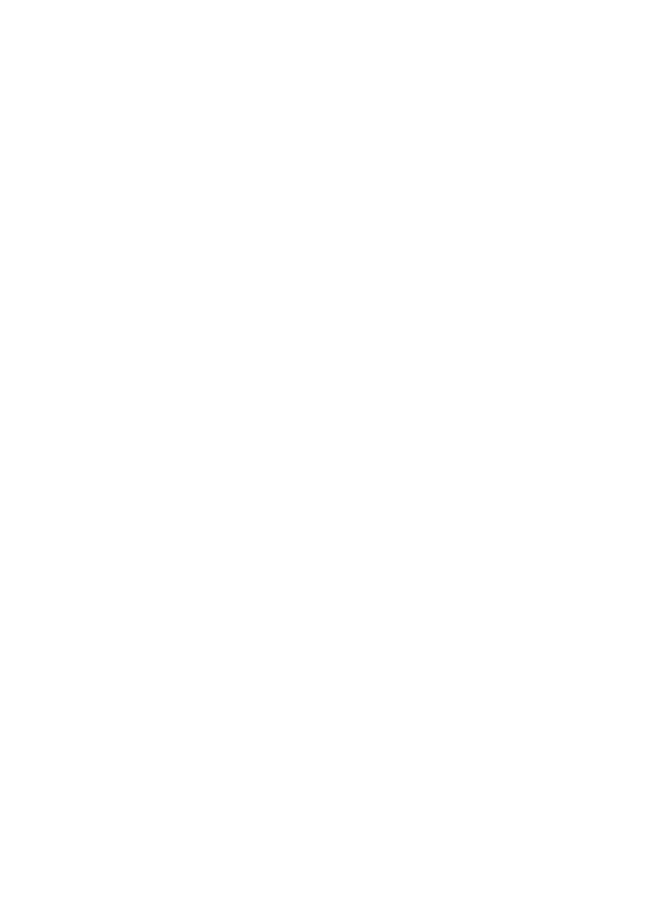
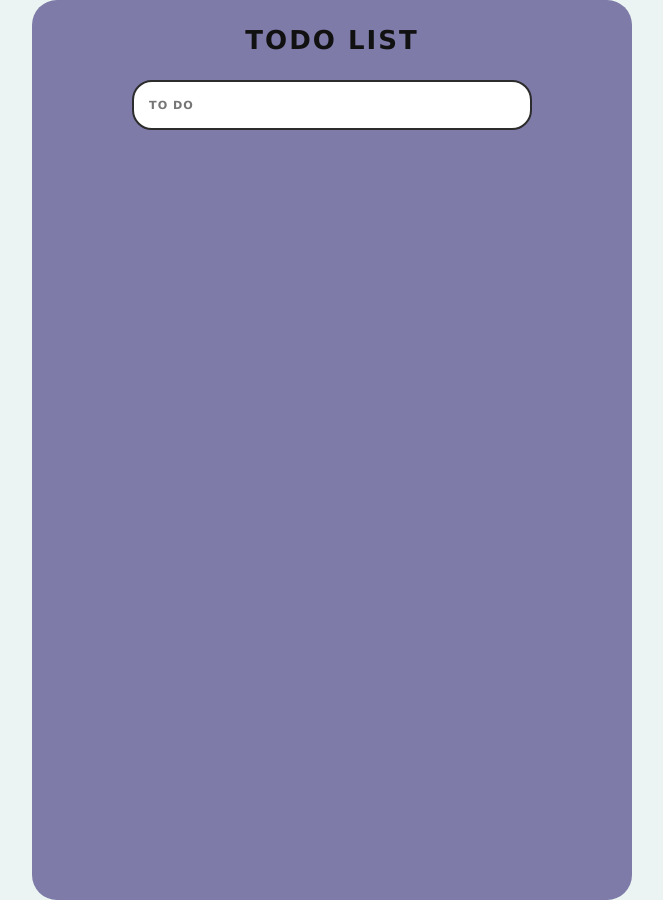
Before and after one commit to Stv-devl/Todo-list-, a plain HTML site: page index.html in a window 1280 px wide. Shown: the whole page, without its empty margins (308-971 px from the left). Before the commit the page ends 800 px from the top, so only its background shows below. Drawn offline with Linux system fonts and the light colour scheme.

Commit message:
Add files via upload

```diff
--- a/index.html
+++ b/index.html
@@ -11,8 +11,27 @@
 </head>
 
 <body>
-  <div class="card"></div>
-
+  <main class="card">
+    <h1>todo list</h1>
+    <form action="">
+      <div class="todo-container">
+        <label for="todo"></label>
+        <input type="text" autocomplete="off" id="todo" placeholder="To do">
+      </div>
+    </form>
+    <ul class="todolist">
+      <li class="todo1"></li>
+      <li class="todo2"></li>
+      <li class="todo3"></li>
+      <li class="todo4"></li>
+      <li class="todo5"></li>
+      <li class="todo6"></li>
+      <li class="todo7"></li>
+      <li class="todo8"></li>
+      <li class="todo9"></li>
+      <li class="todo10"></li>
+    </ul>
+  </main>
   <script src="index.js"></script>
 </body>
 
--- a/index.js
+++ b/index.js
@@ -0,0 +1,11 @@
+// créer un form pour taper les todos
+// ajouter sur le dom ce qui est tapé dans le form à la validation du form (monInput.value)
+//supprimer un  todo lorsque l'on click dessus (.remove())
+//stoker dans le local storage de la liste
+// consulter le local storage au lancement de l'app pour rajouter des todos
+const form = document.querySelector("form");
+const input = document.querySelector("input");
+
+input.addEventListener("input", (e) => {
+  console.log(e.target.value);
+});
--- a/style.css
+++ b/style.css
@@ -0,0 +1,62 @@
+* {
+  font-family: "Lucida Sans", "Lucida Sans Regular", "Lucida Grande",
+    "Lucida Sans Unicode", Geneva, Verdana, sans-serif;
+  margin: 0;
+  padding: 0;
+  box-sizing: border-box;
+  outline: none;
+  list-style: none;
+  color: rgb(17, 17, 17);
+}
+body {
+  min-height: 100vh;
+  display: flex;
+  justify-content: center;
+  align-items: center;
+  background: rgb(235, 244, 242);
+  text-align: center;
+  font-size: 13px;
+}
+
+.card {
+  width: 600px;
+  height: 900px;
+  border-radius: 25px;
+  background: rgb(126, 123, 168);
+}
+
+H1 {
+  text-transform: uppercase;
+  letter-spacing: 2px;
+  font-weight: 800;
+  margin: 25px auto;
+}
+
+input {
+  color: rgba(0, 0, 0, 0.9);
+  border: 2px solid rgb(44, 44, 44);
+  width: 400px;
+  height: 50px;
+  border-radius: 20px;
+  text-transform: uppercase;
+  font-weight: 600;
+  font-size: 0.7rem;
+  letter-spacing: 1px;
+  transition: 0.4s ease;
+  cursor: pointer;
+  padding-left: 15px;
+  margin-bottom: 20px;
+}
+
+input:focus {
+  border: 3px solid rgb(28, 28, 121);
+}
+
+li {
+  margin: 20px 0 20px 80px;
+  text-align: left;
+}
+
+.display li {
+  display: block;
+}
```
